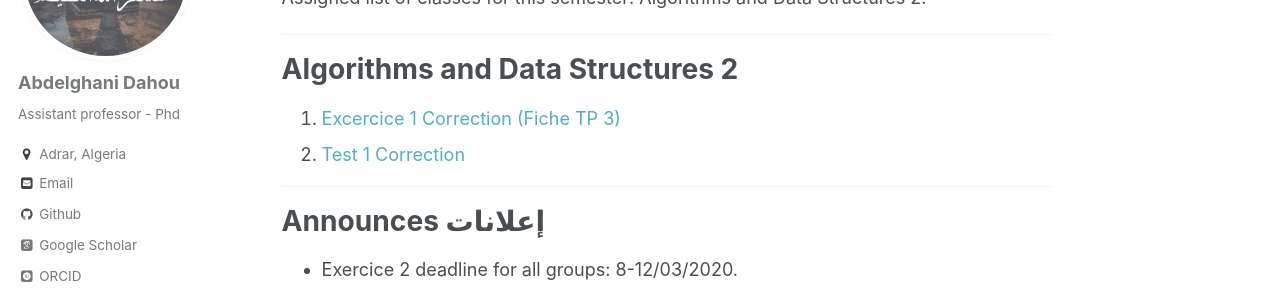
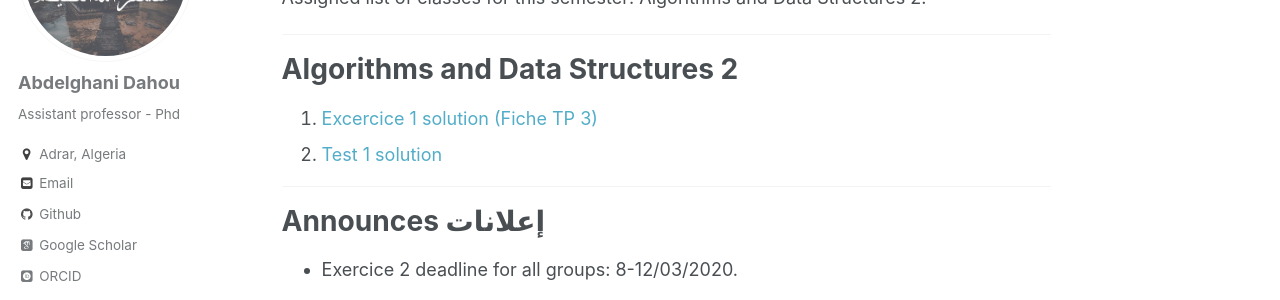
Before and after one commit to dr-dahou-adrar/dr-dahou-adrar.github.io, a Jekyll site: the page built from _teaching/2019-2020-2nd-semester-teaching.md, in a window 1280 px wide and 1005 px high. Shown: the part 231-531 px from the top of the window. Built offline with Jekyll 4.4.1, drawn with Linux system fonts in a browser that asks for light colours; some web fonts are replaced.

Commit message:
Update 2019-2020-2nd-semester-teaching.md

```diff
--- a/_teaching/2019-2020-2nd-semester-teaching.md
+++ b/_teaching/2019-2020-2nd-semester-teaching.md
@@ -16,8 +16,8 @@ Algorithms and Data Structures 2
 ======
 
 
-1. [Excercice 1 Correction (Fiche TP 3)]()
-2. [Test 1 Correction]()
+1. [Excercice 1 solution (Fiche TP 3)]()
+2. [Test 1 solution]()
 
 ***
 
```
